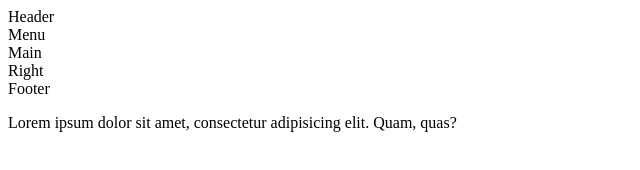
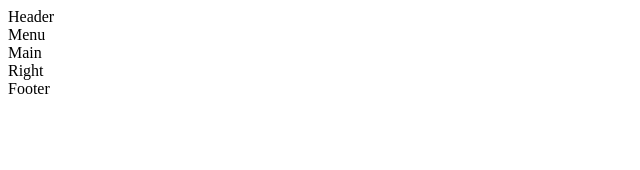
Before and after one commit to vatok07/FE-11, a plain HTML site: page index.html in a window 1280 px wide. Shown: the whole page, without its empty margins (0-640 px from the left). Drawn offline with Linux system fonts and the light colour scheme.

Commit message:
Revert "added p"
This reverts commit 242eb50c5755f56f3d043481309fa639e07434bf.

```diff
--- a/index.html
+++ b/index.html
@@ -27,7 +27,7 @@
         <div class="item4">Right</div>
         <div class="item5">Footer</div>
 
-        <p>Lorem ipsum dolor sit amet, consectetur adipisicing elit. Quam, quas?</p>
+
 
     </div>
 
```
